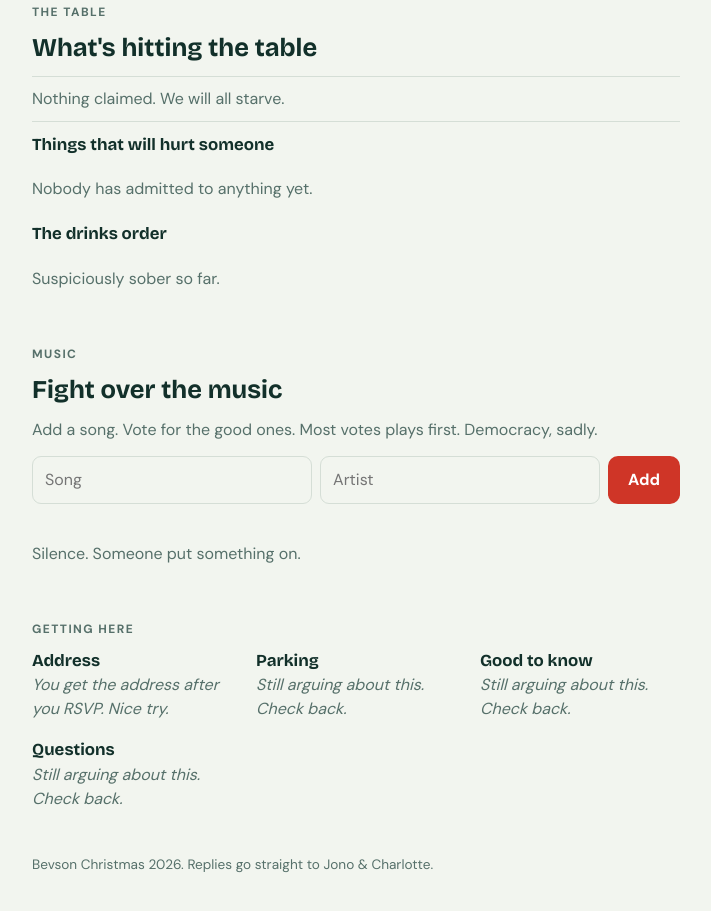
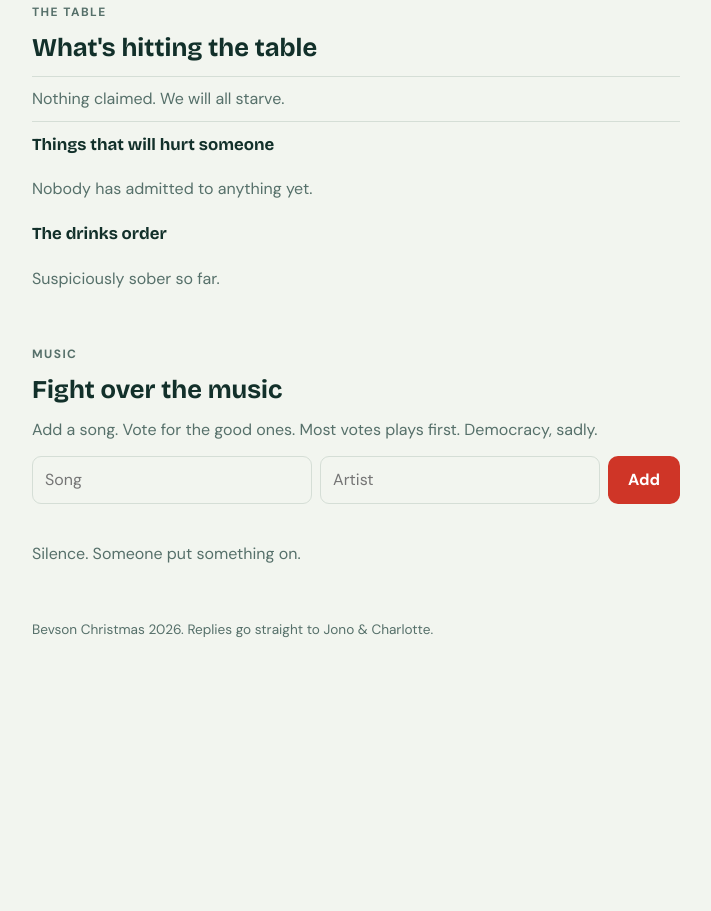
Before and after one commit to jonogibson1/bevson-christmas, a plain HTML site: page index.html in a window 1280 px wide. Shown: the part 4077-4988 px from the top of the page, without its empty margins (284-995 px from the left). After the commit the page ends 4807 px from the top, so only its background shows below. Drawn offline with nearby package versions, Linux system fonts and the light colour scheme; no server answers.

Commit message:
Remove Getting here section; show address in RSVP section after reply
Co-Authored-By: Claude Fable 5.2 <noreply@anthropic.com>

```diff
--- a/index.html
+++ b/index.html
@@ -169,6 +169,7 @@ footer{color:var(--muted);font-size:.85rem;padding-bottom:calc(30px + env(safe-a
     <p class="eyebrow">RSVP</p>
     <h2 id="rsvpTitle">Are you in or what?</h2>
     <p class="lede" id="rsvpLede">One reply per household. Change your mind as often as you like. We'll judge quietly.</p>
+    <p class="msg" id="addrLine" hidden></p>
     <div class="done" id="done" hidden>
       <h3 id="doneTitle">Saved</h3>
       <p id="doneText"></p>
@@ -264,15 +265,6 @@ footer{color:var(--muted);font-size:.85rem;padding-bottom:calc(30px + env(safe-a
     <div id="songList"></div>
   </section>
 
-  <section>
-    <p class="eyebrow">Getting here</p>
-    <div class="facts">
-      <div class="fact"><h3>Address</h3><p id="addrLine" class="tbc">You get the address after you RSVP. Nice try.</p></div>
-      <div class="fact"><h3>Parking</h3><div data-set="parking"></div></div>
-      <div class="fact"><h3>Good to know</h3><div data-set="notes"></div></div>
-      <div class="fact"><h3>Questions</h3><div data-set="contact"></div></div>
-    </div>
-  </section>
   <footer id="foot"></footer>
 </main>
 
@@ -400,7 +392,7 @@ function render(st) {
   });
   if (!st.songs.length) sl.append(el('p', { className:'empty', textContent:'Silence. Someone put something on.' }));
 
-  if (st.address) { $('#addrLine').textContent = st.address; $('#addrLine').className = ''; $('#doneAddr').textContent = 'Address: ' + st.address; $('#doneAddr').hidden = false; }
+  if (st.address) { $('#addrLine').textContent = 'Address: ' + st.address; $('#addrLine').hidden = false; $('#doneAddr').textContent = 'Address: ' + st.address; $('#doneAddr').hidden = false; }
   if (st.mine && !filled) fill(st.mine);
 }
 
```
